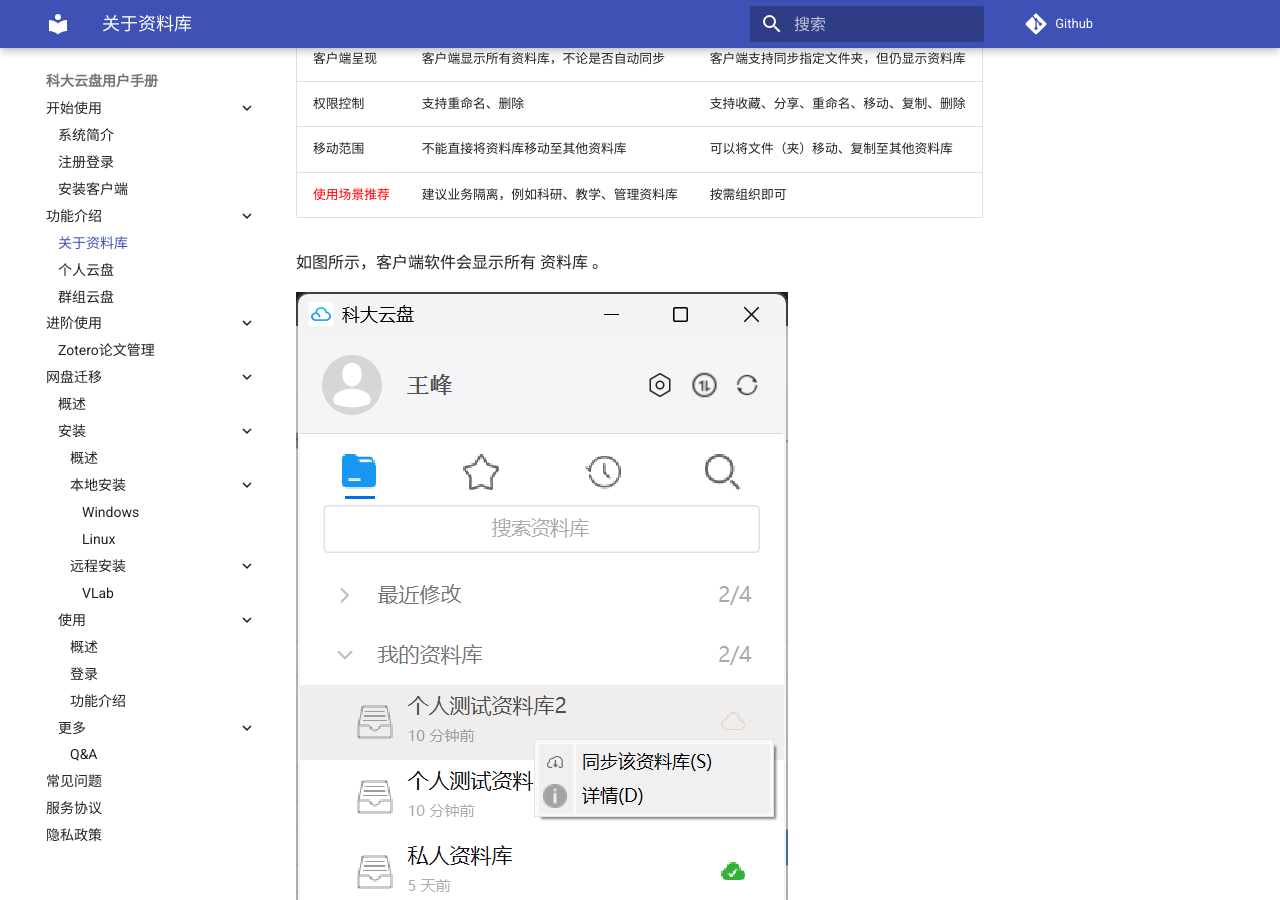
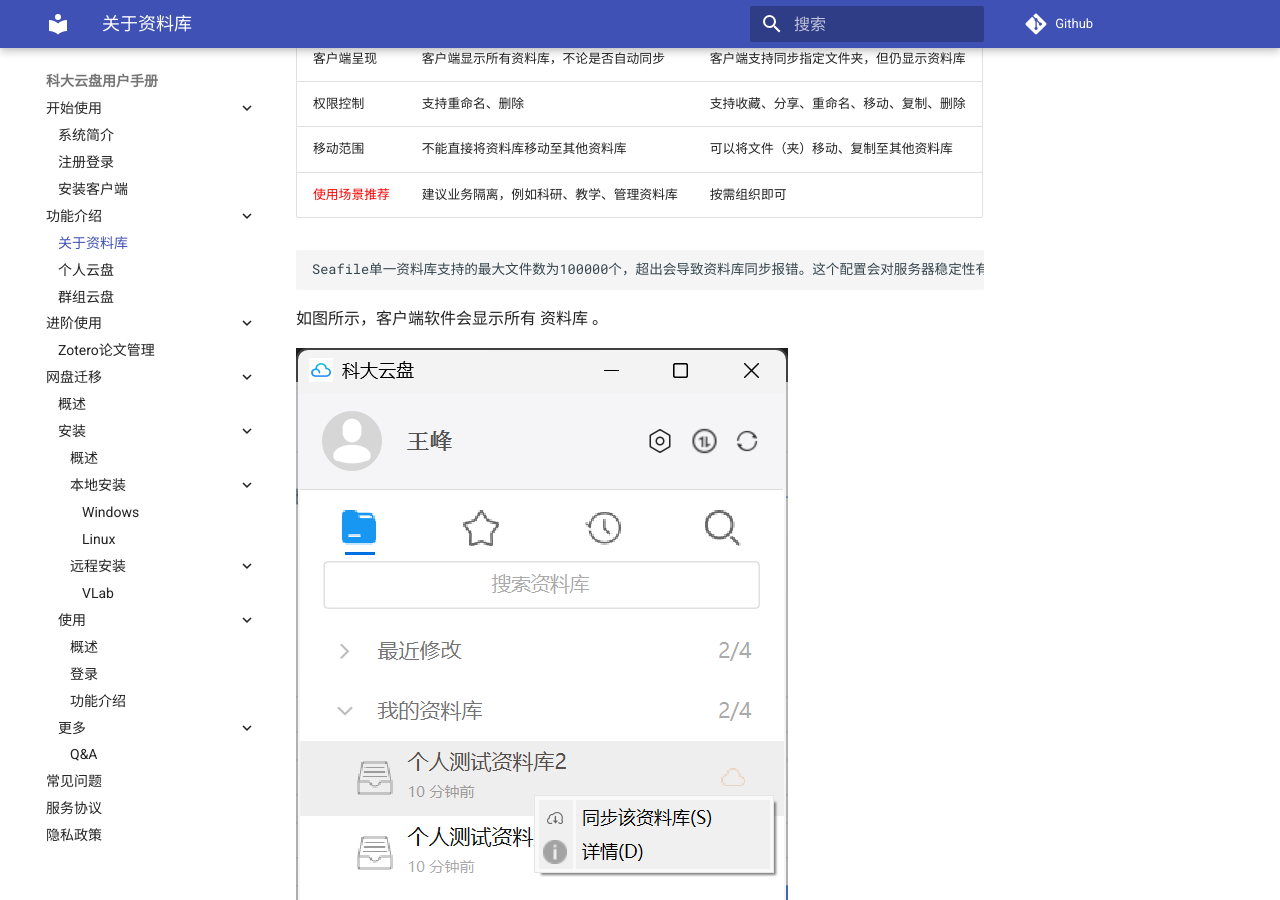
Before and after one commit to wf0229/pan_doc, an MkDocs documentation site: the page built from docs/library.md, in a window 1280 px wide and 900 px high, scrolled down 403 px. Built offline with MkDocs 1.6.1 and Material for MkDocs 9.7.7, drawn with Linux system fonts in a browser that asks for light colours; comment, search, counter and statistics services are not loaded.

Commit message:
Update library.md

````diff
--- a/docs/library.md
+++ b/docs/library.md
@@ -13,6 +13,10 @@
 | 移动范围         | 不能直接将资料库移动至其他资料库       | 可以将文件（夹）移动、复制至其他资料库         |
 | <span style="color:red">使用场景推荐</span> | 建议业务隔离，例如科研、教学、管理资料库     | 按需组织即可|
 
+```info
+Seafile单一资料库支持的最大文件数为100000个，超出会导致资料库同步报错。这个配置会对服务器稳定性有一定影响，建议遇到此类问题的师生设置多个资料库来缓解这个问题。
+```
+
 如图所示，客户端软件会显示所有 资料库 。
 
 ![alt text](_static/images/library.png)
````
